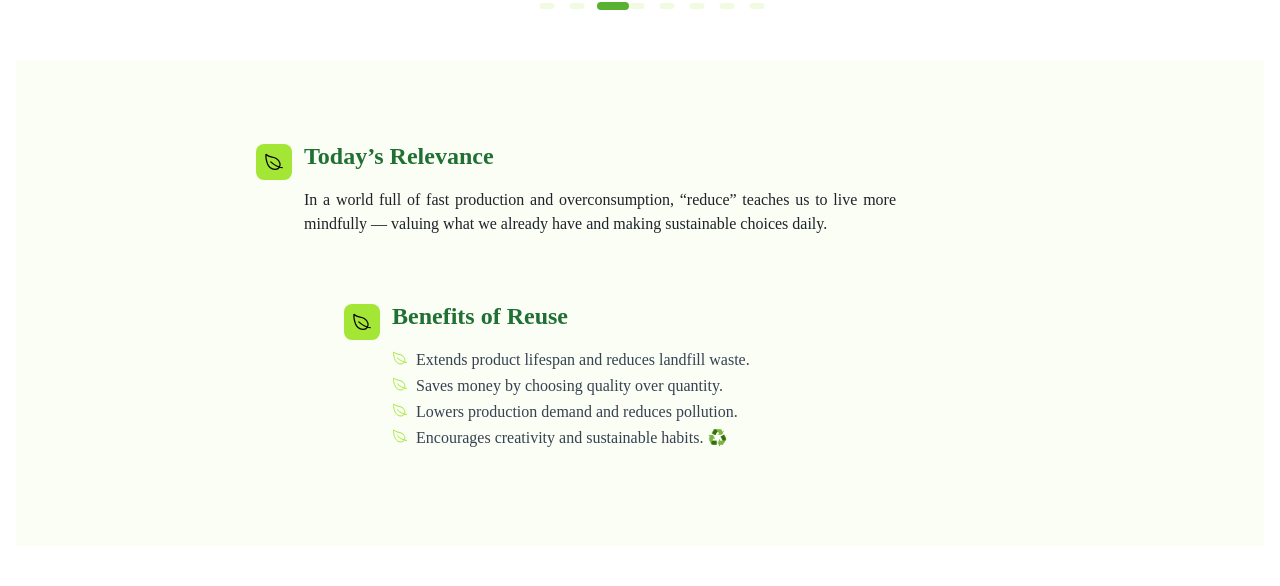
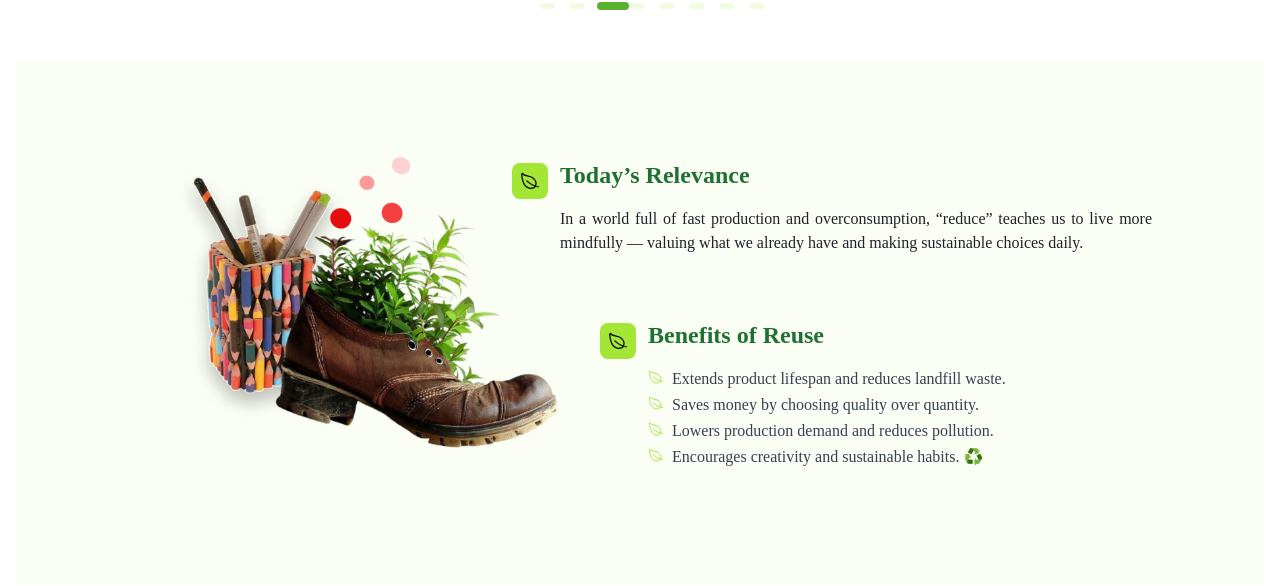
Before and after one commit to ayuarista/echolife, a React (Create React App) app: page /3r in a window 1280 px wide. Shown: the part 2556-3142 px from the top of the page. Built offline with nearby package versions, Linux system fonts and the light colour scheme.

Commit message:
fix 3r img

```diff
--- a/src/pages/Page3R.jsx
+++ b/src/pages/Page3R.jsx
@@ -1,3 +1,4 @@
+import shoes from "../assets/3R/shoes.png";
 import React, { useState, useEffect, useRef } from "react";
 import { useNavigate } from "react-router-dom";
 import reuses from "../assets/3R/reuse.png";
@@ -507,7 +508,14 @@ const Page3R = () => {
       {/* Reuse Section */}
       <section id="reuse">
         <div className="mt-10 mx-2 sm:mx-4 dark:bg-base-200 bg-hero/5 p-6 sm:p-8 lg:p-12">
-          <div className="flex flex-col md:flex-row items-center justify-center gap-6 sm:gap-8 mt-8">
+            <div className="flex flex-col md:flex-row items-center justify-center gap-6 sm:gap-8 mt-8">
+            <img
+              src={shoes}
+              alt="Reuse shoes"
+              className="w-80 md:w-64 lg:w-[30rem] mb-0 lg:mb-10"
+              data-aos="fade-right"
+              data-aos-delay="100"
+            />
 
 
             <div className="flex flex-col items-start justify-center gap-4 max-w-lg text-left">
```
Also changed, not shown: src/assets/3R/shoes.png (added).
